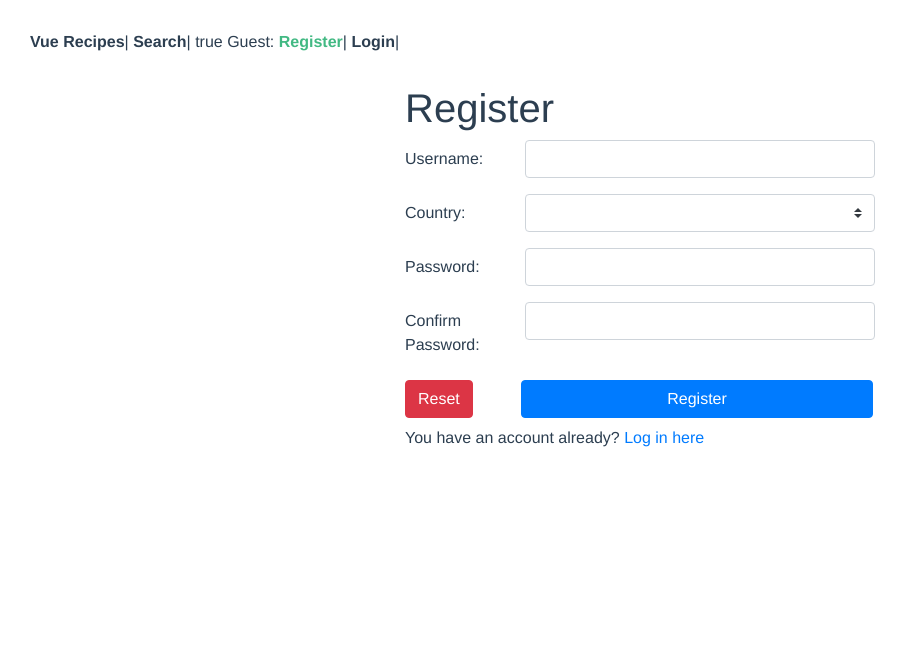
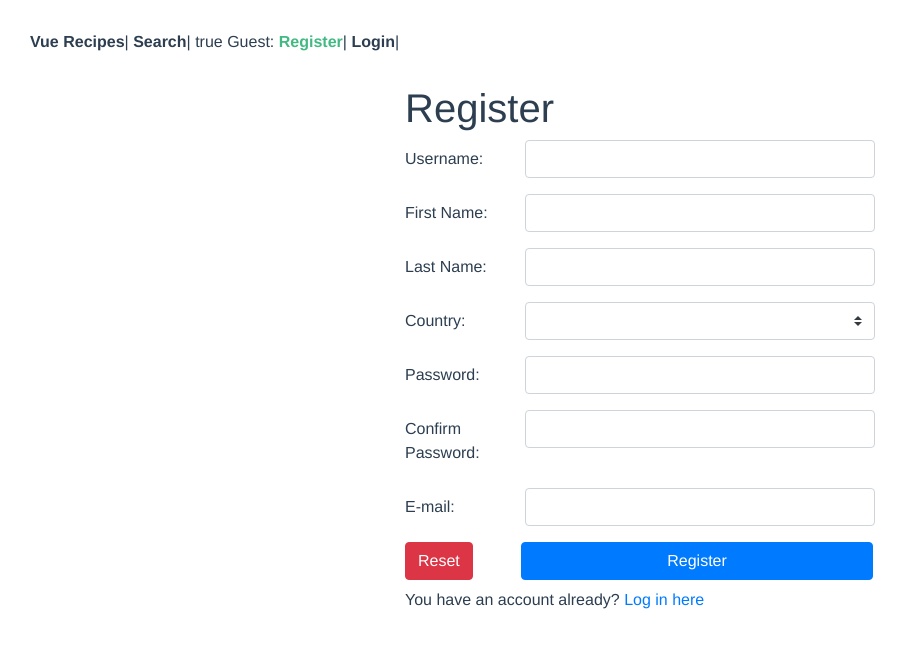
Before and after one commit to Web-Development-Environments-2022/assignment3-3-205628217_321747388, a Vue app: page /#/register in a window 1280 px wide. Shown: the top 648 px of the page, without its empty margins (0-908 px from the left). Built offline with nearby package versions, Linux system fonts and the light colour scheme.

Commit message:
authorization

```diff
--- a/package.json
+++ b/package.json
@@ -13,6 +13,7 @@
     "sass": "^1.50.0",
     "vue": "^2.6.11",
     "vue-axios": "^2.1.5",
+    "vue-cli": "^2.9.6",
     "vue-router": "^3.2.0",
     "vuelidate": "^0.7.5"
   },
--- a/src/App.vue
+++ b/src/App.vue
@@ -21,7 +21,18 @@
 export default {
   name: "App",
   methods: {
-    Logout() {
+    async Logout() {
+      try {
+
+        const response = await this.axios.post(
+          this.$root.store.server_domain +"/Logout"
+        );
+        // console.log(response);
+      } catch (err) {
+        console.log(err.response);
+        this.form.submitError = err.response.data.message;
+      }
+
       this.$root.store.logout();
       this.$root.toast("Logout", "User logged out successfully", "success");
 
--- a/src/components/RecipePreviewList.vue
+++ b/src/components/RecipePreviewList.vue
@@ -41,11 +41,11 @@ export default {
           // "https://test-for-3-2.herokuapp.com/recipes/random"
         );
 
-        // console.log(response);
-        const recipes = response.data.recipes;
+        console.log(response);
+        const recipes = response.data;
         this.recipes = [];
         this.recipes.push(...recipes);
-        // console.log(this.recipes);
+        console.log(this.recipes);
       } catch (error) {
         console.log(error);
       }
--- a/src/main.js
+++ b/src/main.js
@@ -68,6 +68,7 @@ Vue.config.productionTip = false;
 
 const shared_data = {
   username: localStorage.username,
+  server_domain: "http://localhost:3000",
   login(username) {
     localStorage.setItem("username", username);
     this.username = username;
@@ -78,6 +79,7 @@ const shared_data = {
     localStorage.removeItem("username");
     this.username = undefined;
   },
+
 };
 console.log(shared_data);
 // Vue.prototype.$root.store = shared_data;
--- a/src/pages/RegisterPage.vue
+++ b/src/pages/RegisterPage.vue
@@ -2,6 +2,7 @@
   <div class="container">
     <h1 class="title">Register</h1>
     <b-form @submit.prevent="onRegister" @reset.prevent="onReset">
+      <!-- username -->
       <b-form-group
         id="input-group-username"
         label-cols-sm="3"
@@ -21,10 +22,59 @@
           Username length should be between 3-8 characters long
         </b-form-invalid-feedback>
         <b-form-invalid-feedback v-if="!$v.form.username.alpha">
-          Username alpha
+          Username may only contain alphabetic characters
         </b-form-invalid-feedback>
       </b-form-group>
 
+      <!-- first name -->
+      <b-form-group
+        id="input-group-firstname"
+        label-cols-sm="3"
+        label="First Name:"
+        label-for="firstName"
+      >
+        <b-form-input
+          id="firstName"
+          v-model="$v.form.firstName.$model"
+          type="text"
+          :state="validateState('firstName')"
+        ></b-form-input>
+        <!-- <b-form-invalid-feedback v-if="!$v.form.firstName.required">
+          Username is required
+        </b-form-invalid-feedback>
+        <b-form-invalid-feedback v-else-if="!$v.form.username.length">
+          Username length should be between 3-8 characters long
+        </b-form-invalid-feedback> -->
+        <b-form-invalid-feedback v-if="!$v.form.firstName.alpha">
+          First name may only contain alphabetic characters
+        </b-form-invalid-feedback>
+      </b-form-group>
+
+      <!-- last name -->
+      <b-form-group
+        id="input-group-lastname"
+        label-cols-sm="3"
+        label="Last Name:"
+        label-for="lastName"
+      >
+        <b-form-input
+          id="lastName"
+          v-model="$v.form.lastName.$model"
+          type="text"
+          :state="validateState('lastName')"
+        ></b-form-input>
+        <!-- <b-form-invalid-feedback v-if="!$v.form.firstName.required">
+          Username is required
+        </b-form-invalid-feedback>
+        <b-form-invalid-feedback v-else-if="!$v.form.username.length">
+          Username length should be between 3-8 characters long
+        </b-form-invalid-feedback> -->
+        <b-form-invalid-feedback v-if="!$v.form.lastName.alpha">
+          Last name may only contain alphabetic characters
+        </b-form-invalid-feedback>
+      </b-form-group>
+
+      <!-- country -->
       <b-form-group
         id="input-group-country"
         label-cols-sm="3"
@@ -42,6 +92,7 @@
         </b-form-invalid-feedback>
       </b-form-group>
 
+      <!-- password -->
       <b-form-group
         id="input-group-Password"
         label-cols-sm="3"
@@ -59,15 +110,23 @@
         </b-form-invalid-feedback>
         <b-form-text v-else-if="$v.form.password.$error" text-variant="info">
           Your password should be <strong>strong</strong>. <br />
-          For that, your password should be also:
+          For that, your password should also:
         </b-form-text>
         <b-form-invalid-feedback
-          v-if="$v.form.password.required && !$v.form.password.length"
-        >
+          v-if="$v.form.password.required && !$v.form.password.length">
           Have length between 5-10 characters long
+        </b-form-invalid-feedback>
+        <b-form-invalid-feedback
+          v-if="$v.form.password.required && !$v.form.password.containsNumber">
+          Contain at least one number
+        </b-form-invalid-feedback>
+        <b-form-invalid-feedback
+          v-if="$v.form.password.required && !$v.form.password.containsSpecial">
+          Contain at least one specail character (#,?,!,@,$,%,^,&,*,-)
         </b-form-invalid-feedback>
       </b-form-group>
 
+      <!-- confirm password -->
       <b-form-group
         id="input-group-confirmedPassword"
         label-cols-sm="3"
@@ -88,6 +147,32 @@
         >
           The confirmed password is not equal to the original password
         </b-form-invalid-feedback>
+      </b-form-group>
+
+      <!-- email -->
+      <b-form-group
+        id="input-group-Password"
+        label-cols-sm="3"
+        label="E-mail:"
+        label-for="email"
+      >
+        <b-form-input
+          id="email"
+          type="email"
+          v-model="$v.form.email.$model"
+          :state="validateState('email')"
+        ></b-form-input>
+       <b-form-invalid-feedback v-if="!$v.form.email.email">
+          Please enter valid E-mail
+        </b-form-invalid-feedback>
+         <!-- <b-form-text v-else-if="$v.form.password.$error" text-variant="info">
+          Your password should be <strong>strong</strong>. <br />
+          For that, your password should also:
+        </b-form-text>
+        <b-form-invalid-feedback
+          v-if="$v.form.password.required && !$v.form.password.length">
+          Have length between 5-10 characters long
+        </b-form-invalid-feedback> -->
       </b-form-group>
 
       <b-button type="reset" variant="danger">Reset</b-button>
@@ -156,16 +241,32 @@ export default {
         length: (u) => minLength(3)(u) && maxLength(8)(u),
         alpha
       },
+      firstName: {
+        alpha
+      },
+      lastName: {
+        alpha
+      },
       country: {
         required
       },
       password: {
         required,
-        length: (p) => minLength(5)(p) && maxLength(10)(p)
+        length: (p) => minLength(5)(p) && maxLength(10)(p),
+        containsNumber: function(p) {
+          return /[0-9]/.test(p)
+        },
+        containsSpecial: function(p) {
+          return /[#?!@$%^&*-]/.test(p)
+        }
       },
       confirmedPassword: {
         required,
-        sameAsPassword: sameAs("password")
+        sameAsPassword: sameAs("password"),
+      },
+      email:
+      {
+        email
       }
     }
   },
@@ -191,19 +292,19 @@ export default {
           }
         );
         this.$router.push("/login");
-        // console.log(response);
+        console.log(response);
       } catch (err) {
         console.log(err.response);
         this.form.submitError = err.response.data.message;
       }
     },
     onRegister() {
-      // console.log("register method called");
+      console.log("register method called");
       this.$v.form.$touch();
       if (this.$v.form.$anyError) {
         return;
       }
-      // console.log("register method go");
+      console.log("register method go");
       this.Register();
     },
     onReset() {
```
